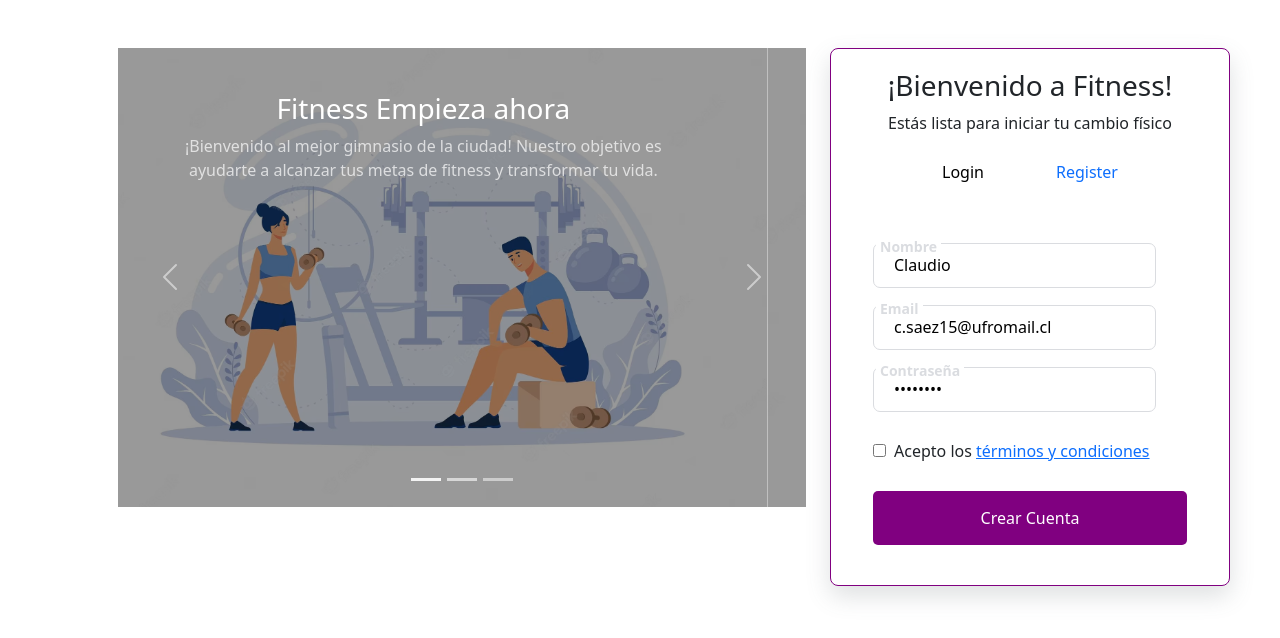
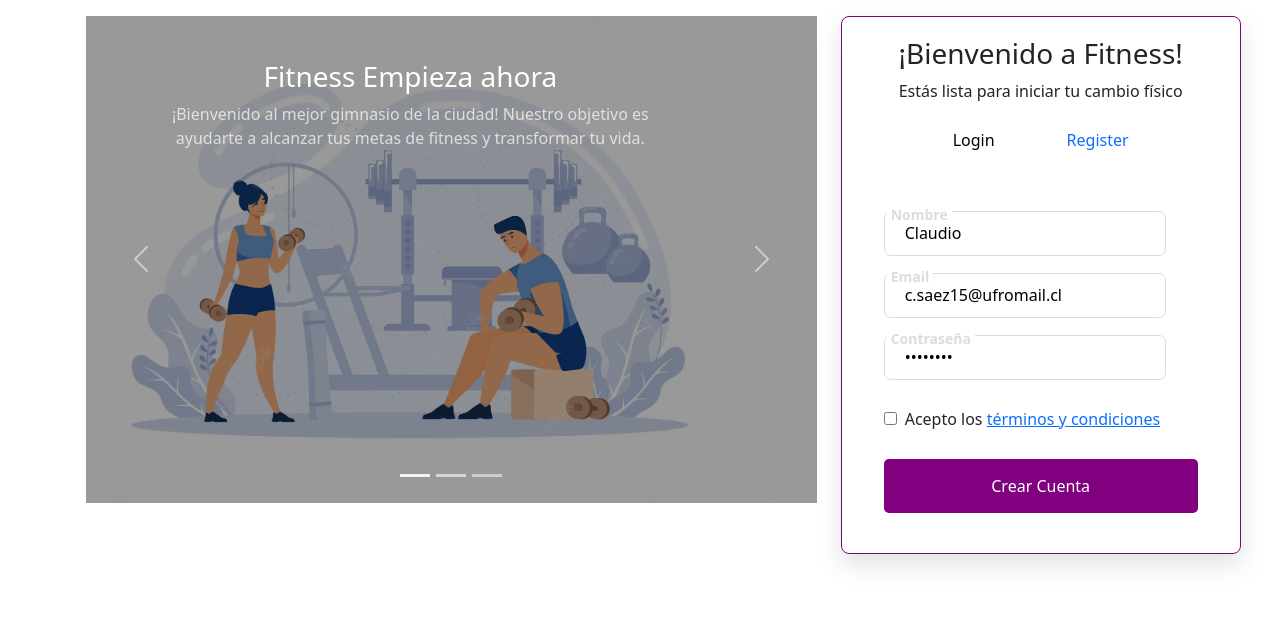
Before and after one commit to Claudioxs/gym, a Vue app: page /register in a window 1280 px wide. Shown: the top 638 px of the page. Built offline with nearby package versions, Linux system fonts and the light colour scheme.

Commit message:
arreglos de estilos

```diff
--- a/src/components/CarouselImg.vue
+++ b/src/components/CarouselImg.vue
@@ -1,6 +1,7 @@
 <template>
 
-  <div id="hero-carousel" class="carousel slide carousel-container" data-bs-ride="carousel">
+<div class="carousel-container h-100">
+  <div id="hero-carousel" class="carousel slide" data-bs-ride="carousel">
     <div class="carousel-indicators">
       <button type="button" data-bs-target="#hero-carousel" data-bs-slide-to="0" class="active" aria-current="true" aria-label="Slide 1"></button>
       <button type="button" data-bs-target="#hero-carousel" data-bs-slide-to="1" aria-label="Slide 2"></button>
@@ -38,7 +39,8 @@
       <span class="carousel-control-next-icon" aria-hidden="true"></span>
       <span class="visually-hidden">Next</span>
     </button>
-  </div>
+    </div>
+</div>
 
 </template>
 
@@ -66,8 +68,10 @@ export default {
 }
 
 .carousel-container {
+  height: 100%;
   width: 100%;
 }
+
 
 .transparent-p {
   opacity: 0.7; /* Valor de transparencia entre 0 y 1 */
--- a/src/components/FormularioLogin.vue
+++ b/src/components/FormularioLogin.vue
@@ -49,6 +49,7 @@ export default {
   data() {
     return {
       usuario: {
+        //id : 1,
         correo:"c.saez15@ufromail.cl",
         password:"12345678",
       },
--- a/src/components/FormularioRegistro.vue
+++ b/src/components/FormularioRegistro.vue
@@ -57,6 +57,7 @@ export default {
   data() {
     return {
       usuario: {
+        //id: 1,
         nombre: "Claudio",
         correo: "c.saez15@ufromail.cl",
         password: "12345678",
--- a/src/views/LoginView.vue
+++ b/src/views/LoginView.vue
@@ -1,16 +1,15 @@
 <template>
 
- <div class="container p-5">
+ <div class="container p-3">
     <div class="row">
-      <div class="col-8">
+      <div class="col-md-8">
         <Carousel />
       </div>
-      <div class="col-4">
+      <div class="col-md-4">
         <Formulario />
       </div>
     </div>
   </div>
-
 
 </template>
 
--- a/src/views/RegistroView.vue
+++ b/src/views/RegistroView.vue
@@ -1,10 +1,10 @@
 <template>
-  <div class="container p-5">
+  <div class="container p-3">
     <div class="row">
-      <div class="col-8">
+      <div class="col-md-8">
         <Carousel />
       </div>
-      <div class="col-4">
+      <div class="col-md-4">
         <Formulario />
       </div>
     </div>
```
